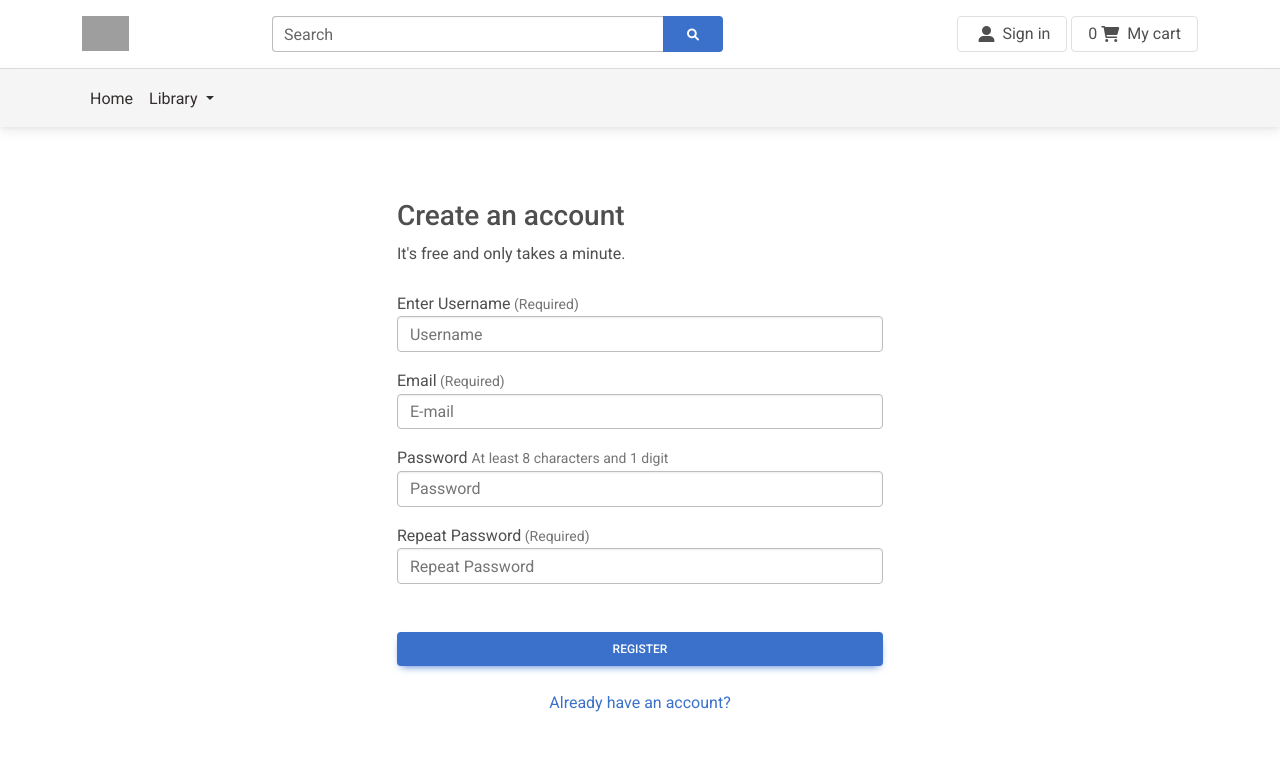
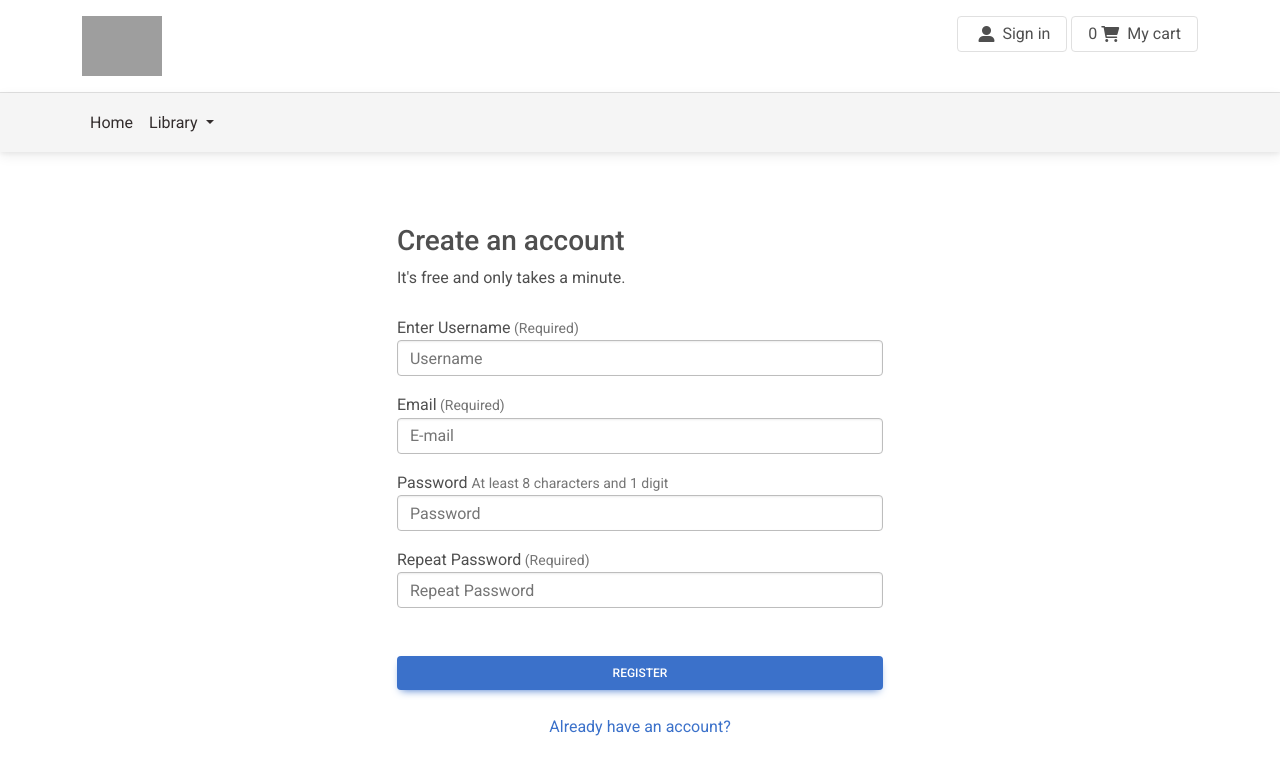
Before and after one commit to ayush-921/ecom_django, a Django app: page /account/register/ in a window 1280 px wide. Shown: the top 779 px of the page. Before the commit the page ends 712 px from the top, so only its background shows below. Run offline with Django 4.2, Linux system fonts and the light colour scheme; data comes from the database, SQL or seed files in the repository; both versions use the stored data as it was after the commit; some libraries are stand-ins or nearby versions; grey boxes are pictures that could not be loaded.

Commit message:
removed search bar

```diff
--- a/templates/store/base.html
+++ b/templates/store/base.html
@@ -55,13 +55,13 @@
             <!-- Left elements -->
             <div class="col-lg-2 col-sm-4 col-4">
               <a
-                href="https://mdbootstrap.com/"
+                href="{% url 'store:all_products' %}"
                 target="_blank"
                 class="float-start"
               >
                 <img
-                  src="https://mdbootstrap.com/img/logo/mdb-transaprent-noshadows.png"
-                  height="35"
+                  src="https://upload.wikimedia.org/wikipedia/commons/thumb/3/3a/Book-icon-bible.png/800px-Book-icon-bible.png"
+                  height="60"
                 />
               </a>
             </div>
@@ -117,15 +117,7 @@
 
             <!-- Right elements -->
             <div class="col-lg-5 col-md-12 col-12">
-              <div class="input-group float-center">
-                <div class="form-outline">
-                  <input type="search" id="form1" class="form-control" />
-                  <label class="form-label" for="form1">Search</label>
-                </div>
-                <button type="button" class="btn btn-primary shadow-0">
-                  <i class="fas fa-search"></i>
-                </button>
-              </div>
+
             </div>
             <!-- Right elements -->
           </div>
```
Also changed, not shown: db.sqlite3.
